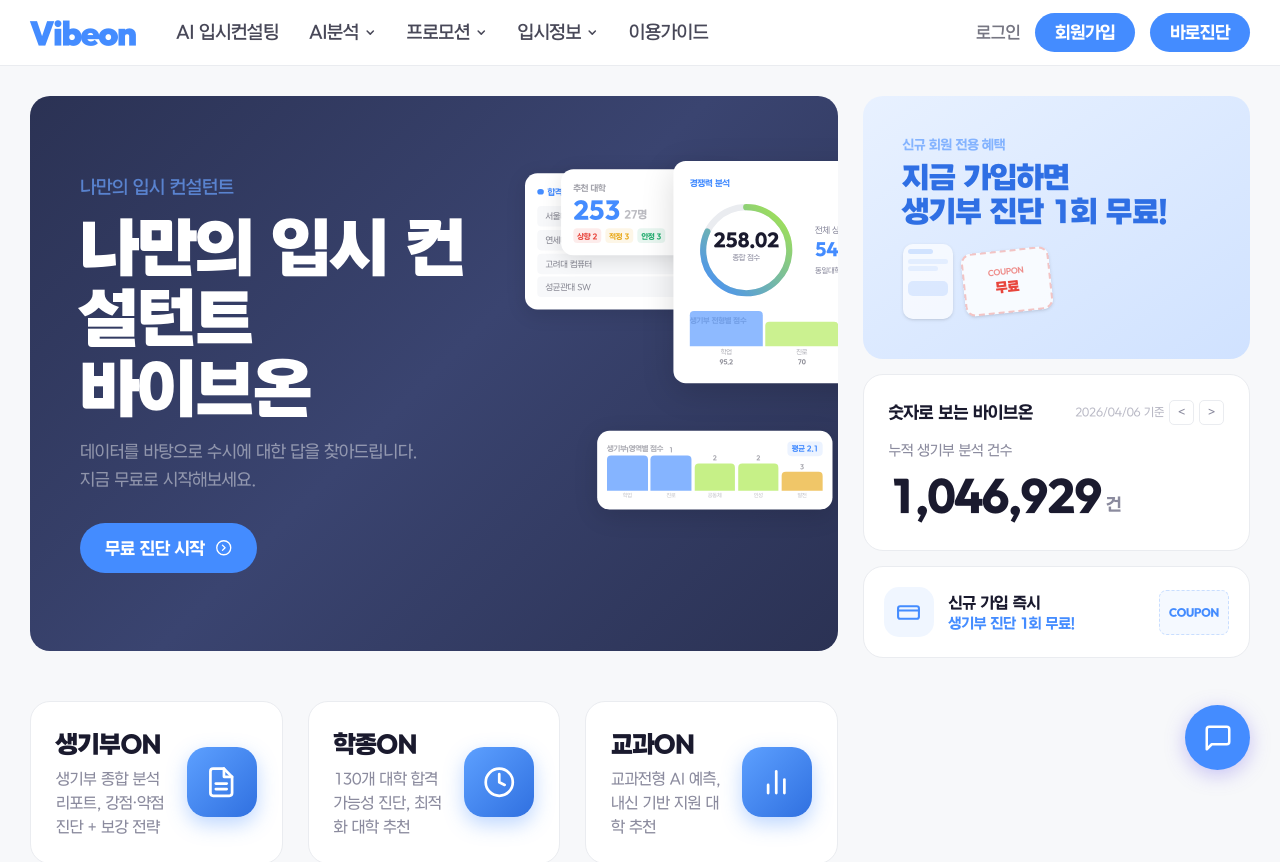
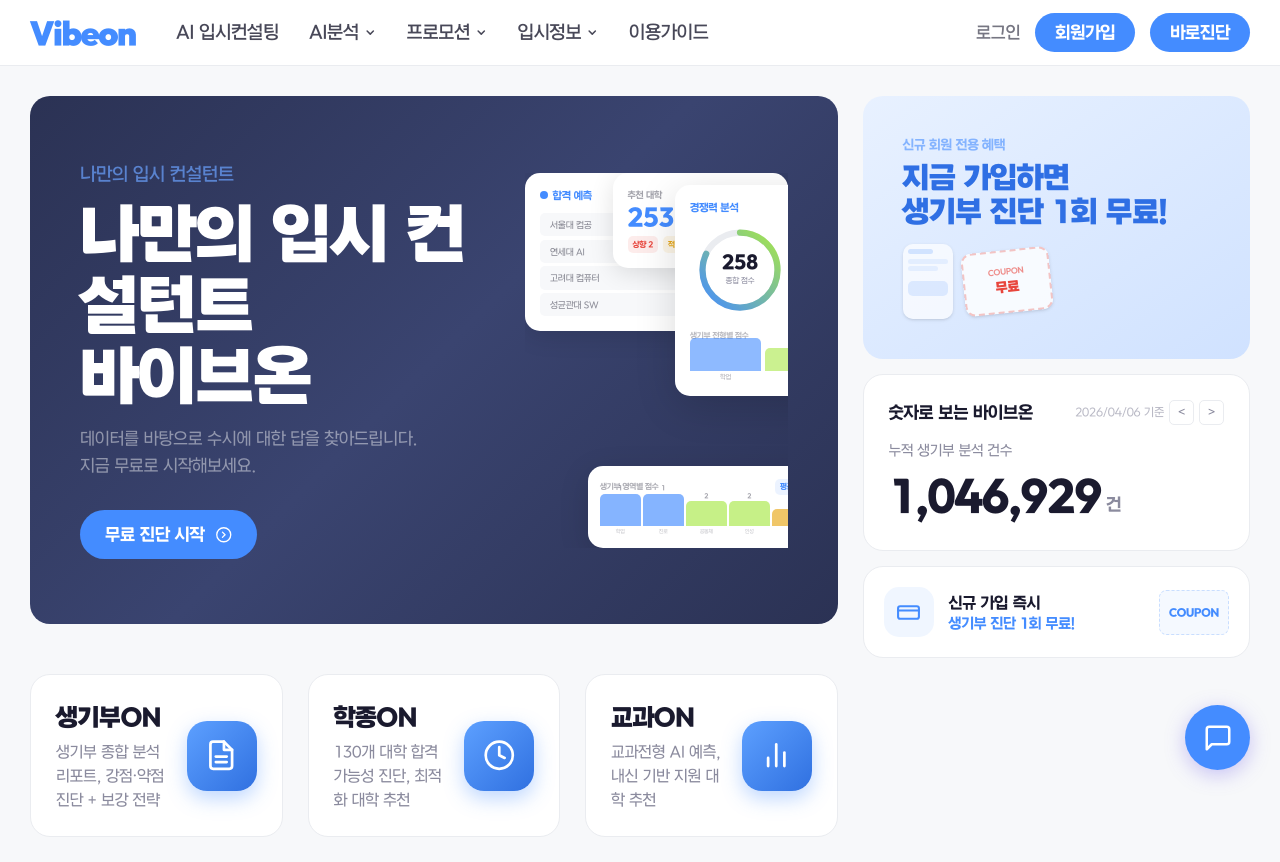
Before and after one commit to INNO-HI-Inc/hi-university, a Next.js app: page /admission-consulting/ in a window 1280 px wide. Shown: the top 862 px of the page. Built offline with nearby package versions, Linux system fonts and the light colour scheme.

Commit message:
Reorganize hero cards: smaller, no overlap, overflow hidden

```diff
--- a/src/app/page.tsx
+++ b/src/app/page.tsx
@@ -55,10 +55,10 @@
           </a>
         </div>
 
-        {/* RIGHT — white app screens stacked */}
-        <div className="relative hidden h-[340px] lg:block" style={{ transform: "scale(0.82)", transformOrigin: "top left" }}>
-          {/* Screen A: 뒤 왼쪽 — 대학 리스트 */}
-          <div className="absolute left-0 top-3 z-10 w-[195px] rounded-xl bg-white p-3 shadow-[0_4px_20px_rgba(0,0,0,0.12)]">
+        {/* RIGHT — white app screens */}
+        <div className="relative hidden h-[300px] lg:block overflow-hidden">
+          {/* Screen A: 왼쪽 — 합격 예측 */}
+          <div className="absolute left-0 top-0 z-10 w-[160px] rounded-xl bg-white p-3 shadow-[0_4px_20px_rgba(0,0,0,0.12)]">
             <div className="mb-2 flex items-center gap-1">
               <div className="h-1.5 w-1.5 rounded-full bg-primary" />
               <span className="text-[8px] font-bold text-primary">합격 예측</span>
@@ -66,12 +66,8 @@
             <div className="space-y-[3px]">
               {["서울대 컴공", "연세대 AI", "고려대 컴퓨터", "성균관대 SW"].map((u, i) => (
                 <div key={u} className="flex items-center justify-between rounded bg-paper px-2 py-[4px]">
-                  <span className="text-[8px] text-ink/50">{u}</span>
-                  <span
-                    className={`text-[8px] font-bold ${
-                      ["text-red", "text-red", "text-amber", "text-green"][i]
-                    }`}
-                  >
+                  <span className="text-[7px] text-ink/50">{u}</span>
+                  <span className={`text-[7px] font-bold ${["text-red", "text-red", "text-amber", "text-green"][i]}`}>
                     {["도전", "도전", "적정", "안정"][i]}
                   </span>
                 </div>
@@ -79,123 +75,60 @@
             </div>
           </div>
 
-          {/* Screen B: 메인 — 경쟁력 분석 (가장 큼) */}
-          <div className="absolute left-[145px] top-0 z-20 w-[250px] rounded-xl bg-white p-4 shadow-[0_8px_32px_rgba(0,0,0,0.15)]">
+          {/* Screen B: 중앙 — 경쟁력 분석 */}
+          <div className="absolute left-[120px] top-[10px] z-20 w-[200px] rounded-xl bg-white p-3 shadow-[0_8px_32px_rgba(0,0,0,0.15)]">
             <div className="mb-1 text-[8px] font-bold text-primary">경쟁력 분석</div>
-            <div className="mb-2 flex items-center gap-3">
-              <svg width="110" height="110" viewBox="0 0 110 110">
-                <circle cx="55" cy="55" r="42" fill="none" stroke="#EAECF0" strokeWidth="6" />
-                <circle
-                  cx="55"
-                  cy="55"
-                  r="42"
-                  fill="none"
-                  stroke="url(#pg)"
-                  strokeWidth="6"
-                  strokeLinecap="round"
-                  strokeDasharray={2 * Math.PI * 42}
-                  strokeDashoffset={2 * Math.PI * 42 * 0.18}
-                  transform="rotate(-90 55 55)"
-                />
-                <defs>
-                  <linearGradient id="pg" x1="0" y1="0" x2="1" y2="1">
-                    <stop offset="0%" stopColor="#448CFF" />
-                    <stop offset="100%" stopColor="#A8E847" />
-                  </linearGradient>
-                </defs>
-                <text
-                  x="55"
-                  y="51"
-                  textAnchor="middle"
-                  className="fill-ink text-[17px] font-extrabold"
-                  style={{ fontFamily: "inherit" }}
-                >
-                  258.02
-                </text>
-                <text
-                  x="55"
-                  y="65"
-                  textAnchor="middle"
-                  className="fill-slate text-[7px]"
-                  style={{ fontFamily: "inherit" }}
-                >
-                  종합 점수
-                </text>
+            <div className="mb-2 flex items-center gap-2">
+              <svg width="80" height="80" viewBox="0 0 80 80">
+                <circle cx="40" cy="40" r="30" fill="none" stroke="#EAECF0" strokeWidth="5" />
+                <circle cx="40" cy="40" r="30" fill="none" stroke="url(#pg)" strokeWidth="5" strokeLinecap="round"
+                  strokeDasharray={2 * Math.PI * 30} strokeDashoffset={2 * Math.PI * 30 * 0.18} transform="rotate(-90 40 40)" />
+                <defs><linearGradient id="pg" x1="0" y1="0" x2="1" y2="1"><stop offset="0%" stopColor="#448CFF" /><stop offset="100%" stopColor="#A8E847" /></linearGradient></defs>
+                <text x="40" y="38" textAnchor="middle" className="fill-ink text-[14px] font-extrabold" style={{ fontFamily: "inherit" }}>258</text>
+                <text x="40" y="50" textAnchor="middle" className="fill-slate text-[6px]" style={{ fontFamily: "inherit" }}>종합 점수</text>
               </svg>
               <div>
-                <div className="text-[8px] text-slate">전체 상위</div>
-                <div className="text-[16px] font-extrabold text-primary">
-                  54<span className="text-[10px]">%</span>
-                </div>
-                <div className="mt-1 text-[7px] text-slate">동일대학전형 탐구</div>
+                <div className="text-[7px] text-slate">전체 상위</div>
+                <div className="text-[14px] font-extrabold text-primary">54<span className="text-[9px]">%</span></div>
               </div>
             </div>
-            <div className="mb-1 text-[7px] font-bold text-ink/30">생기부 전형별 점수</div>
-            <div className="flex items-end gap-[3px]" style={{ height: 36 }}>
-              {[
-                { n: "학업", v: 95.2, h: 34, c: "#448CFF" },
-                { n: "진로", v: 70.0, h: 24, c: "#A8E847" },
-                { n: "공동체", v: 93.0, h: 32, c: "#448CFF" },
-              ].map((b) => (
+            <div className="mb-1 text-[6px] font-bold text-ink/30">생기부 전형별 점수</div>
+            <div className="flex items-end gap-[3px]" style={{ height: 28 }}>
+              {[{ n: "학업", h: 26, c: "#448CFF" }, { n: "진로", h: 18, c: "#A8E847" }, { n: "공동체", h: 24, c: "#448CFF" }].map((b) => (
                 <div key={b.n} className="flex flex-1 flex-col items-center gap-[1px]">
-                  <div
-                    className="w-full rounded-t"
-                    style={{ height: b.h, background: b.c, opacity: 0.6 }}
-                  />
-                  <span className="text-[6px] text-ink/35">{b.n}</span>
-                  <span className="text-[6px] font-bold text-ink/50">{b.v}</span>
+                  <div className="w-full rounded-t" style={{ height: b.h, background: b.c, opacity: 0.6 }} />
+                  <span className="text-[5px] text-ink/35">{b.n}</span>
                 </div>
               ))}
             </div>
           </div>
 
-          {/* Screen C: 오른쪽 상단 — 추천대학 + 등급 */}
-          <div className="absolute right-0 top-2 z-10 w-[175px] rounded-xl bg-white p-3 shadow-[0_4px_20px_rgba(0,0,0,0.12)]">
-            <div className="mb-1 text-[8px] font-bold text-ink/40">추천 대학</div>
+          {/* Screen C: 오른쪽 상단 — 추천대학 */}
+          <div className="absolute right-0 top-0 z-10 w-[140px] rounded-xl bg-white p-3 shadow-[0_4px_20px_rgba(0,0,0,0.12)]">
+            <div className="mb-1 text-[7px] font-bold text-ink/40">추천 대학</div>
             <div className="mb-1.5 flex items-baseline gap-1">
-              <span className="text-[22px] font-extrabold leading-none text-primary">253</span>
-              <span className="text-[10px] font-bold text-ink/30">27명</span>
+              <span className="text-[18px] font-extrabold leading-none text-primary">253</span>
+              <span className="text-[8px] font-bold text-ink/30">27명</span>
             </div>
             <div className="flex gap-1">
-              <span className="rounded bg-red/10 px-1 py-0.5 text-[7px] font-bold text-red">
-                상향 2
-              </span>
-              <span className="rounded bg-amber/10 px-1 py-0.5 text-[7px] font-bold text-amber">
-                적정 3
-              </span>
-              <span className="rounded bg-green/10 px-1 py-0.5 text-[7px] font-bold text-green">
-                안정 3
-              </span>
+              <span className="rounded bg-red/10 px-1 py-0.5 text-[6px] font-bold text-red">상향 2</span>
+              <span className="rounded bg-amber/10 px-1 py-0.5 text-[6px] font-bold text-amber">적정 3</span>
+              <span className="rounded bg-green/10 px-1 py-0.5 text-[6px] font-bold text-green">안정 3</span>
             </div>
           </div>
 
-          {/* Screen D: 하단 — 과목 등급 바차트 */}
-          <div className="absolute bottom-0 left-[70px] z-30 w-[230px] rounded-xl bg-white p-2.5 shadow-[0_6px_24px_rgba(0,0,0,0.13)]">
-            <div className="mb-1.5 flex items-center justify-between">
-              <span className="text-[7px] font-bold text-ink/35">생기부 영역별 점수</span>
-              <span className="rounded bg-primary/10 px-1 py-0.5 text-[7px] font-bold text-primary">
-                평균 2.1
-              </span>
+          {/* Screen D: 하단 — 바차트 */}
+          <div className="absolute bottom-0 left-[50px] z-30 w-[190px] rounded-xl bg-white p-2.5 shadow-[0_6px_24px_rgba(0,0,0,0.13)]">
+            <div className="mb-1 flex items-center justify-between">
+              <span className="text-[6px] font-bold text-ink/35">생기부 영역별 점수</span>
+              <span className="rounded bg-primary/10 px-1 py-0.5 text-[6px] font-bold text-primary">평균 2.1</span>
             </div>
-            <div className="flex items-end gap-[3px]" style={{ height: 36 }}>
-              {[
-                { n: "학업", g: 1, h: 34 },
-                { n: "진로", g: 1, h: 34 },
-                { n: "공동체", g: 2, h: 26 },
-                { n: "인성", g: 2, h: 26 },
-                { n: "발전", g: 3, h: 18 },
-              ].map((s, i) => (
+            <div className="flex items-end gap-[2px]" style={{ height: 28 }}>
+              {[{ n: "학업", g: 1, h: 26 }, { n: "진로", g: 1, h: 26 }, { n: "공동체", g: 2, h: 20 }, { n: "인성", g: 2, h: 20 }, { n: "발전", g: 3, h: 14 }].map((s, i) => (
                 <div key={i} className="flex flex-1 flex-col items-center gap-[1px]">
-                  <span className="text-[6px] font-bold text-ink/40">{s.g}</span>
-                  <div
-                    className="w-full rounded-t"
-                    style={{
-                      height: s.h,
-                      background: s.g === 1 ? "#448CFF" : s.g === 2 ? "#A8E847" : "#E8A817",
-                      opacity: 0.65,
-                    }}
-                  />
-                  <span className="text-[5px] text-ink/25">{s.n}</span>
+                  <span className="text-[5px] font-bold text-ink/40">{s.g}</span>
+                  <div className="w-full rounded-t" style={{ height: s.h, background: s.g === 1 ? "#448CFF" : s.g === 2 ? "#A8E847" : "#E8A817", opacity: 0.65 }} />
+                  <span className="text-[4px] text-ink/25">{s.n}</span>
                 </div>
               ))}
             </div>
```
Also changed, not shown: 48 other files (tests, documents, lock files or other folders).
